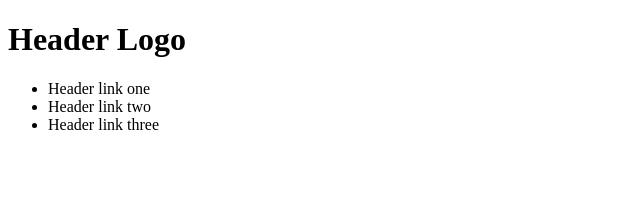
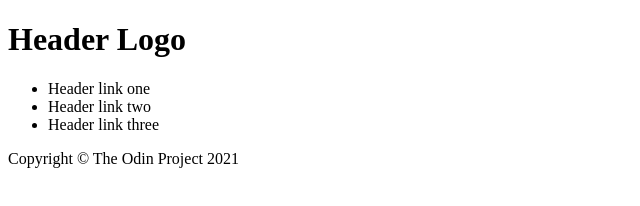
Before and after one commit to joshoshiro99/Landing-Page-Project, a plain HTML site: page website/index.html in a window 1280 px wide. Shown: the whole page, without its empty margins (0-640 px from the left). Drawn offline with Linux system fonts and the light colour scheme.

Commit message:
Add copyright logo and lang=en

```diff
--- a/website/index.html
+++ b/website/index.html
@@ -1,5 +1,5 @@
 <!DOCTYPE html>
-<html>
+<html lang="en">
     <head>
         <meta charset="UTF-8">
         <title>Landing Page</title>
@@ -16,5 +16,9 @@
                 <li>Header link three</li>
             </ul>
         </div>
+
+        <div class="footer">
+            <p>Copyright © The Odin Project 2021</p>
+        </div>
     </body>
 </html>
```
